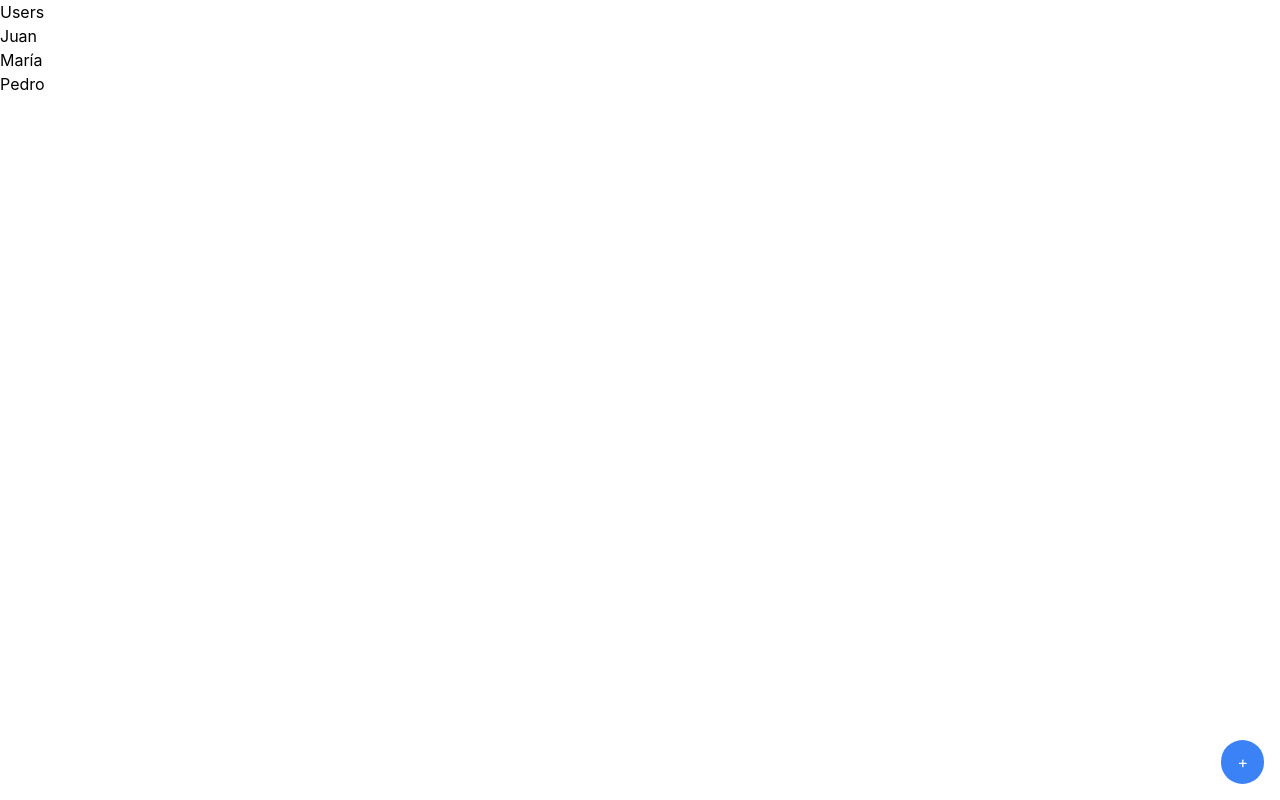
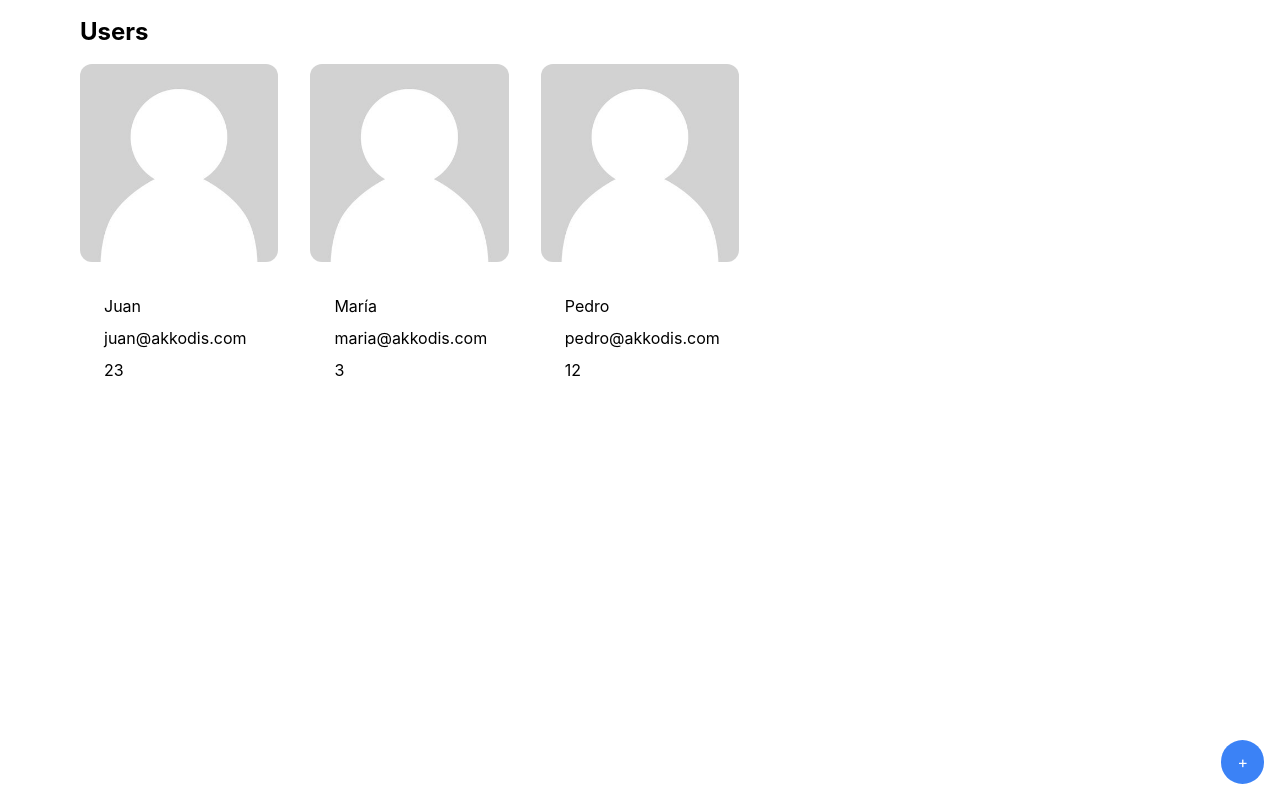
Before and after one commit to jorbush/cards-catalog-akkodis, a React (Create React App) app: page / in a window 1280 px wide. Built offline with nearby package versions, Linux system fonts and the light colour scheme.

Commit message:
card component

```diff
--- a/package.json
+++ b/package.json
@@ -12,6 +12,7 @@
     "@types/react-dom": "^18.2.6",
     "react": "^18.2.0",
     "react-dom": "^18.2.0",
+    "react-icons": "^4.10.1",
     "react-router-dom": "^6.14.0",
     "react-scripts": "5.0.1",
     "typescript": "^4.9.5",
--- /dev/null
+++ b/src/components/CardComponent.tsx
@@ -0,0 +1,83 @@
+import React, { useState } from 'react';
+import { AiFillHeart, AiOutlineHeart } from "react-icons/ai";
+
+
+interface CardComponentProps{
+    image?: string;
+    content?: React.ReactElement;
+    likeButtonEnabled?: boolean;
+    liked?: boolean;
+}
+
+const CardComponent: React.FC<CardComponentProps> = ({
+    image = "/images/placeholder.jpg",
+    content,
+    likeButtonEnabled,
+    liked = false
+}) => {
+
+    const [isLiked, setIsLiked] = useState(liked);
+
+    const handleLikeClick = () =>{
+        setIsLiked(!isLiked)
+    }
+
+    return (
+        <div className="flex flex-col gap-2 w-full">
+            <div className="
+                aspect-square
+                w-full
+                relative
+                overflow-hidden
+                rounded-xl
+            ">
+                <img
+                    className="
+                        object-cover
+                        h-full
+                        w-full
+                    "
+                    src={image}
+                    alt="Image"
+                />
+                {likeButtonEnabled &&(
+                    <div className="
+                        absolute
+                        top-3
+                        right-3
+                    ">
+                        <div
+                            onClick={handleLikeClick}
+                            className="
+                                relative
+                                hover:opacity-80
+                                transition
+                                cursor-pointer
+                            "
+                            >
+                            <AiOutlineHeart
+                                size={28}
+                                className="
+                                fill-white
+                                absolute
+                                -top-[2px]
+                                -right-[2px]
+                                "
+                            />
+                            <AiFillHeart
+                                size={24}
+                                className={isLiked ? "fill-rose-500" : "fill-neutral-500/70"}
+                            />
+                        </div>
+                    </div>
+                )}
+            </div>
+            <div className="relative p-6 flex-auto">
+                {content}
+            </div>
+        </div>
+    )
+
+}
+
+export default CardComponent
--- a/src/pages/HomePage.tsx
+++ b/src/pages/HomePage.tsx
@@ -2,6 +2,7 @@ import React, { useState } from 'react';
 import usersData from '../data/users.json';
 import UserForm from '../components/UserForm';
 import User from '../../types/User';
+import CardComponent from '../components/CardComponent';
 
 
 const HomePage = () => {
@@ -19,13 +20,50 @@ const HomePage = () => {
     };
 
     return (
-        <div>
-            <h1>Users</h1>
-            <ul>
-                {users.map((user) => (
-                    <li key={user.id}>{user.name}</li>
+        <div className="
+            max-w-[2520px]
+            mx-auto
+            xl:px-20
+            md:px-10
+            sm:px-7
+            px-4
+        ">
+            <div className="
+                text-2xl
+                font-bold
+                pt-4
+                pb-4
+            ">
+                Users
+            </div>
+            <div className="
+                grid
+                grid-cols-1
+                sm:grid-cols-2
+                md:grid-cols-3
+                lg:grid-cols-4
+                xl:grid-cols-5
+                2xl:grid-cols-6
+                gap-8
+            "
+            >
+                {users.map((user: User) => (
+                    <CardComponent key={user.id} content={
+                        (
+                            <div className="flex flex-col gap-2">
+                                <div>{user.name}</div>
+                                <div>{user.email}</div>
+                                <div className='flex flex-row'>
+                                    {user.coches_favoritos.map((car) => (
+                                        <div key={car}>{car}</div>
+                                    ))}
+                                </div>
+
+                            </div>
+                          )
+                    }/>
                 ))}
-            </ul>
+            </div>
             <button
                 className="
                     fixed
--- a/tailwind.config.js
+++ b/tailwind.config.js
@@ -4,7 +4,12 @@ module.exports = {
     './src/**/*.{js,jsx,ts,tsx}',
   ],
   theme: {
-    extend: {},
+    extend: {
+      screens: {
+        sm: "360px",
+      },
+    },
+
   },
   plugins: [],
 }
```
Also changed, not shown: public/images/placeholder.jpg (added), 1 other file (tests, documents, lock files or other folders).
